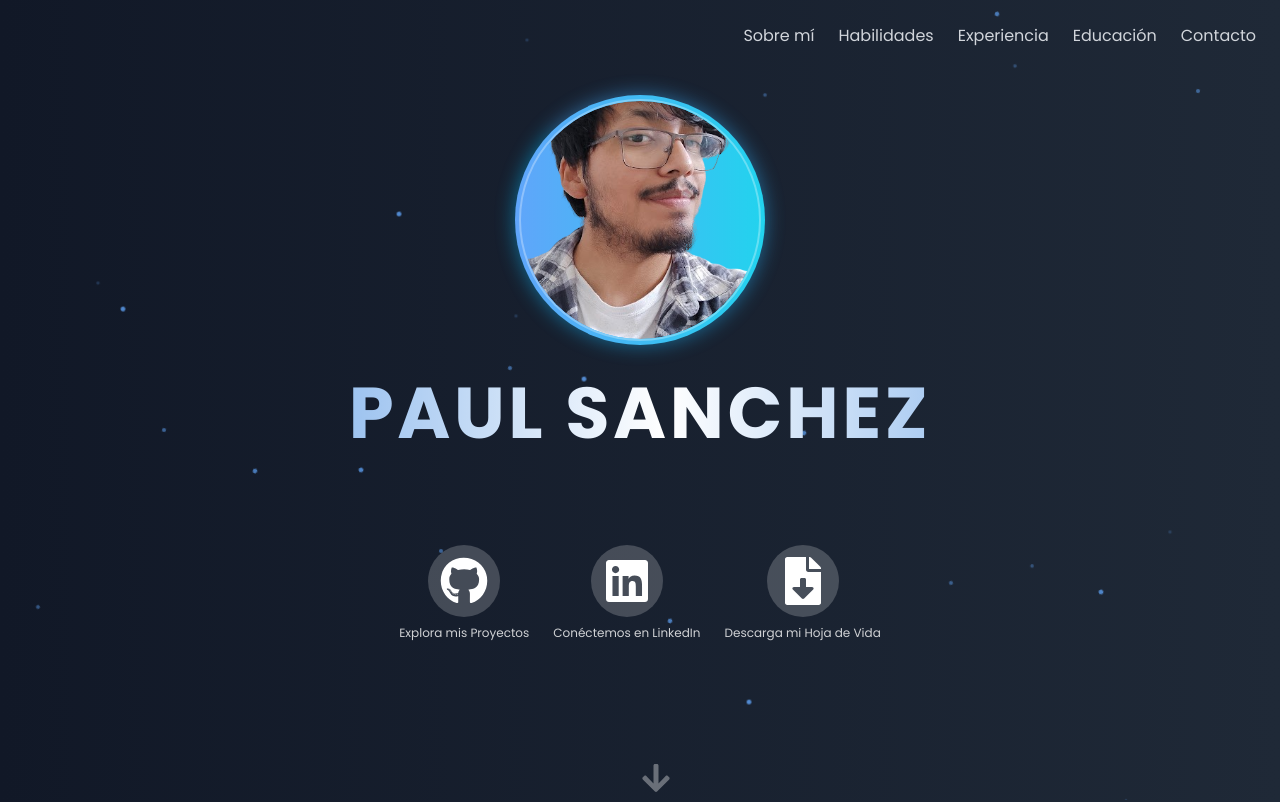
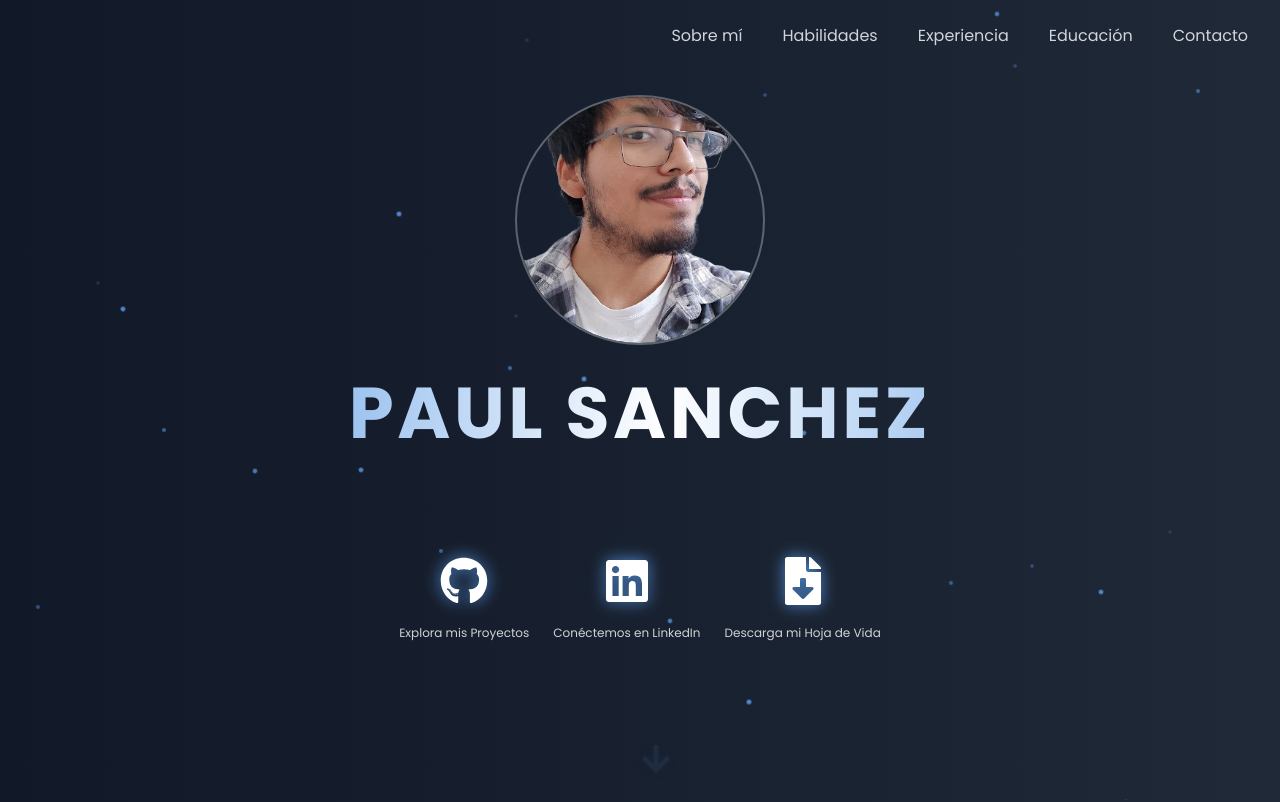
Before and after one commit to Paulfriki55/portafolio-sanchez, a Next.js app in the folder curriculum-sanchez-paul/: page / in a window 1280 px wide. Shown: the top 802 px of the page. Built offline with nearby package versions, Linux system fonts and the light colour scheme.

Commit message:
Update Header.tsx

```diff
--- a/curriculum-sanchez-paul/components/Header.tsx
+++ b/curriculum-sanchez-paul/components/Header.tsx
@@ -27,6 +27,7 @@ const Header = () => {
 
     const [subtitle, setSubtitle] = useState(subtitles[0].text);
     const [isMenuOpen, setIsMenuOpen] = useState(false);
+    const [isHovered, setIsHovered] = useState(false);
 
     const toggleMenu = () => {
         setIsMenuOpen(!isMenuOpen);
@@ -74,12 +75,49 @@ const Header = () => {
         initial: { opacity: 0, y: -10 },
         animate: {
             opacity: 1,
-            y: [0, 10, 0],
+            y: [0, 20, 0],
             transition: {
-                duration: 1.8,
+                duration: 1.5,
                 repeat: Infinity,
                 ease: "easeInOut"
             }
+        }
+    };
+
+    const orbitVariants = {
+        hidden: { opacity: 0, scale: 0.8 },
+        visible: (i: number) => ({
+            opacity: 1,
+            scale: 1,
+            rotate: i * 120,
+            transition: {
+                delay: i * 0.2,
+                duration: 0.5,
+                type: 'spring'
+            }
+        })
+    };
+
+    const menuVariants = {
+        hidden: { opacity: 0, y: -20 },
+        visible: {
+            opacity: 1,
+            y: 0,
+            transition: {
+                type: 'spring',
+                stiffness: 100,
+                damping: 20
+            }
+        },
+        exit: { opacity: 0, y: -20 }
+    };
+
+    const navLinkVariants = {
+        hover: {
+            scale: 1.05,
+            color: '#60a5fa',
+            textShadow: '0 0 10px rgba(96, 165, 250, 0.5)',
+            transition: { duration: 0.2 }
         }
     };
 
@@ -135,32 +173,36 @@ const Header = () => {
                 </button>
             </motion.div>
 
-             {/* Menu de navegacion */}
+            {/* Menu móvil mejorado */}
             <AnimatePresence>
                 {isMenuOpen && (
                     <motion.div
-                       initial={{ opacity: 0, y: '-100%' }} // Animación desde arriba
-                        animate={{ opacity: 1, y: 0 }}
-                        exit={{ opacity: 0, y: '-100%' }} // Animación hacia arriba
-                         transition={{ duration: 0.3, type: 'spring', stiffness: 300 }}
-                        className="fixed top-0 right-0 h-full w-64 bg-gray-900/90 backdrop-blur-sm z-40 p-6 md:hidden shadow-2xl"
+                        variants={menuVariants}
+                        initial="hidden"
+                        animate="visible"
+                        exit="exit"
+                        className="fixed top-20 right-6 w-56 bg-gray-900/95 backdrop-blur-sm rounded-lg z-40 p-4 shadow-2xl"
                     >
-                       <nav className="flex flex-col">
-                            <motion.div whileHover={{ scale: 1.05, color: '#60a5fa' }} transition={{ duration: 0.2 }}>
-                                <Link href="#about" onClick={closeMenu} className="text-gray-300 hover:text-blue-300 py-3 border-b border-gray-700 last:border-b-0">Sobre mí</Link>
+                        <nav className="flex flex-col gap-3">
+                            {['about', 'skills', 'experience', 'education', 'contact'].map((section) => (
+                                <motion.div
+                                    key={section}
+                                    whileHover={{ scale: 1.02 }}
+                                    transition={{ duration: 0.2 }}
+                                >
+                                    <Link
+                                        href={`#${section}`}
+                                        onClick={closeMenu}
+                                        className="text-gray-300 py-2 px-4 rounded-md hover:bg-gray-800/50 transition-all block relative"
+                                    >
+                                        {section === 'about' && 'Sobre mí'}
+                                        {section === 'skills' && 'Habilidades'}
+                                        {section === 'experience' && 'Experiencia'}
+                                        {section === 'education' && 'Educación'}
+                                        {section === 'contact' && 'Contacto'}
+                                    </Link>
                                 </motion.div>
-                            <motion.div whileHover={{ scale: 1.05, color: '#60a5fa' }} transition={{ duration: 0.2 }}>
-                                <Link href="#skills" onClick={closeMenu} className="text-gray-300 hover:text-blue-300 py-3 border-b border-gray-700 last:border-b-0">Habilidades</Link>
-                            </motion.div>
-                           <motion.div whileHover={{ scale: 1.05, color: '#60a5fa' }} transition={{ duration: 0.2 }}>
-                                <Link href="#experience" onClick={closeMenu} className="text-gray-300 hover:text-blue-300 py-3 border-b border-gray-700 last:border-b-0">Experiencia</Link>
-                           </motion.div>
-                           <motion.div whileHover={{ scale: 1.05, color: '#60a5fa' }} transition={{ duration: 0.2 }}>
-                                <Link href="#education" onClick={closeMenu} className="text-gray-300 hover:text-blue-300 py-3 border-b border-gray-700 last:border-b-0">Educación</Link>
-                            </motion.div>
-                           <motion.div whileHover={{ scale: 1.05, color: '#60a5fa' }} transition={{ duration: 0.2 }}>
-                                <Link href="#contact" onClick={closeMenu} className="text-gray-300 hover:text-blue-300 py-3 border-b border-gray-700 last:border-b-0">Contacto</Link>
-                            </motion.div>
+                            ))}
                         </nav>
                     </motion.div>
                 )}
@@ -168,34 +210,33 @@ const Header = () => {
 
             {/* Contenido del Header */}
             <div className="relative z-10 text-white text-center px-4 flex flex-col items-center justify-center space-y-6 -translate-y-8">
-                {/* Foto de perfil con nuevo efecto */}
+                {/* Foto de perfil con orbitas */}
+                <div
+                    className="relative mb-2 w-[200px] h-[200px] md:w-[250px] md:h-[250px]"
+                    onMouseEnter={() => setIsHovered(true)}
+                    onMouseLeave={() => setIsHovered(false)}
+                >
+                    <AnimatePresence>
+                        {isHovered && [0, 1, 2].map((i) => (
+                            <motion.div
+                                key={i}
+                                className="absolute inset-0 border-2 border-blue-400/30 rounded-full"
+                                variants={orbitVariants}
+                                initial="hidden"
+                                animate="visible"
+                                exit="hidden"
+                                custom={i}
+                            />
+                        ))}
+                    </AnimatePresence>
+
                     <motion.div
                         initial={{ scale: 0.8, opacity: 0 }}
                         animate={{ scale: 1, opacity: 1 }}
                         transition={{ delay: 0.2, duration: 0.8 }}
-                    className="relative mb-2 w-[200px] h-[200px] md:w-[250px] md:h-[250px]"
+                        className="relative w-full h-full"
                     >
-                    {/* Efecto de brillo giratorio */}
-                    <motion.div
-                       className="absolute inset-0 rounded-full animate-spin-slow opacity-75"
-                        style={{
-                            background: `conic-gradient(from -45deg, rgba(66, 153, 225, 0.8) , rgba(0, 170, 225, 0.8))`,
-                            animationDuration: '10s',
-                            filter: 'blur(10px)'
-                        }}
-                   />
-                    {/* Contenedor de la imagen */}
-                    <motion.div
-                        whileHover={{
-                            scale: 1.02,
-                            borderColor: 'rgba(66, 153, 225, 0.6)',
-                            boxShadow: '0 0 15px rgba(66, 153, 225, 0.4)',
-                           background: 'transparent'
-                        }}
-                       transition={{ duration: 0.3 }}
-                        className="relative w-full h-full rounded-full p-1 bg-gradient-to-r from-blue-400 to-cyan-400"
-                    >
-                        <div className="w-full h-full rounded-full overflow-hidden border-2 border-white/30">
+                        <div className="relative w-full h-full rounded-full overflow-hidden border-2 border-white/30">
                             <Image
                                 src="/images/paul-profile.png"
                                 alt="Paul Sanchez"
@@ -207,7 +248,7 @@ const Header = () => {
                             />
                         </div>
                     </motion.div>
-                </motion.div>
+                </div>
 
                 <motion.h1
                     initial={{ y: 20, opacity: 0 }}
@@ -232,7 +273,7 @@ const Header = () => {
                     </motion.div>
                 </AnimatePresence>
 
-                 {/* Social Links */}
+                {/* Social Links con efecto neon */}
                 <motion.div
                     initial={{ y: 20, opacity: 0 }}
                     animate={{ y: 0, opacity: 1 }}
@@ -240,85 +281,76 @@ const Header = () => {
                     className="flex flex-col items-center gap-4"
                 >
                     <div className="flex justify-center gap-6">
+                        {[
+                            { href: "https://github.com/Paulfriki55", icon: FaGithub, label: "Explora mis Proyectos" },
+                            { href: "https://linkedin.com/in/paul-sanchez-955204271", icon: FaLinkedin, label: "Conéctemos en LinkedIn" },
+                            { href: "/files/Hoja de Vida Paul Sanchez.pdf", icon: FaFileDownload, label: "Descarga mi Hoja de Vida" },
+                        ].map((link, index) => (
                             <motion.div
+                                key={index}
+                                className="flex flex-col items-center"
                                 whileHover={{ scale: 1.1 }}
-                             className="flex flex-col items-center"
                             >
                                 <Link
-                                   href="https://github.com/Paulfriki55"
+                                    href={link.href}
                                     target="_blank"
                                     rel="noopener noreferrer"
-                                   className="bg-white/20 p-3 rounded-full hover:bg-white/30 transition-all duration-300 flex items-center justify-center"
+                                    className="p-3 rounded-full transition-all duration-300 hover:bg-white/10"
                                 >
-                                    <FaGithub className="w-12 h-12 text-white" />
+                                    <link.icon
+                                        className="w-12 h-12 text-white"
+                                        style={{
+                                            filter: 'drop-shadow(0 0 8px rgba(96, 165, 250, 0.8))'
+                                        }}
+                                    />
                                 </Link>
-                               <span className="mt-2 text-xs opacity-80">Explora mis Proyectos</span>
+                                <span className="mt-2 text-xs opacity-80">{link.label}</span>
                             </motion.div>
-
-                       <motion.div
-                            whileHover={{ scale: 1.1 }}
-                           className="flex flex-col items-center"
-                        >
-                            <Link
-                                href="https://linkedin.com/in/paul-sanchez-955204271"
-                                 target="_blank"
-                                rel="noopener noreferrer"
-                                className="bg-white/20 p-3 rounded-full hover:bg-white/30 transition-all duration-300 flex items-center justify-center"
-                            >
-                                <FaLinkedin className="w-12 h-12 text-white" />
-                           </Link>
-                           <span className="mt-2 text-xs opacity-80">Conéctemos en LinkedIn</span>
-                         </motion.div>
-
-                         {/* Nuevo botón para descargar la Hoja de Vida */}
-                       <motion.div
-                            whileHover={{ scale: 1.1 }}
-                            className="flex flex-col items-center"
-                       >
-                            <Link
-                                href="/files/Hoja de Vida Paul Sanchez.pdf"
-                                target="_blank"
-                                rel="noopener noreferrer"
-                                className="bg-white/20 p-3 rounded-full hover:bg-white/30 transition-all duration-300 flex items-center justify-center"
-                           >
-                                <FaFileDownload className="w-12 h-12 text-white" />
-                           </Link>
-                            <span className="mt-2 text-xs opacity-80">Descarga mi Hoja de Vida</span>
-                      </motion.div>
+                        ))}
                     </div>
                 </motion.div>
             </div>
 
-           {/* Scroll Indicator */}
+            {/* Scroll Indicator mejorado */}
             <motion.div
                 variants={scrollIndicatorVariants}
                 initial="initial"
                 animate="animate"
-                className="absolute bottom-4 left-1/2 transform -translate-x-1/2 z-10"
+                className="absolute bottom-8 left-1/2 -translate-x-1/2 z-10 cursor-pointer"
             >
-                <FaArrowDown className="w-8 h-8 text-white opacity-70" />
+                <FaArrowDown className="w-8 h-8 text-blue-400" style={{ filter: 'drop-shadow(0 0 8px rgba(96, 165, 250, 0.5))' }} />
             </motion.div>
 
-             {/* Navegacion para pantallas grandes */}
+            {/* Navegacion desktop mejorada */}
             <nav className="hidden md:flex absolute top-6 right-6 z-50 space-x-6">
-               <motion.div whileHover={{ scale: 1.05, color: '#60a5fa' }} transition={{ duration: 0.2 }}>
-                    <Link href="#about" className="text-gray-300 hover:text-blue-300">Sobre mí</Link>
+                {['about', 'skills', 'experience', 'education', 'contact'].map((section) => (
+                    <motion.div
+                        key={section}
+                        variants={navLinkVariants}
+                        whileHover="hover"
+                        className="relative"
+                    >
+                        <Link
+                            href={`#${section}`}
+                            className="text-gray-300 px-2 py-1 transition-colors"
+                        >
+                            {section === 'about' && 'Sobre mí'}
+                            {section === 'skills' && 'Habilidades'}
+                            {section === 'experience' && 'Experiencia'}
+                            {section === 'education' && 'Educación'}
+                            {section === 'contact' && 'Contacto'}
+                            <motion.div
+                                className="absolute bottom-0 left-0 h-[2px] bg-blue-400"
+                                initial={{ width: 0 }}
+                                whileHover={{ width: '100%' }}
+                                transition={{ duration: 0.3 }}
+                            />
+                        </Link>
                     </motion.div>
-              <motion.div whileHover={{ scale: 1.05, color: '#60a5fa' }} transition={{ duration: 0.2 }}>
-                    <Link href="#skills" className="text-gray-300 hover:text-blue-300">Habilidades</Link>
-                </motion.div>
-                 <motion.div whileHover={{ scale: 1.05, color: '#60a5fa' }} transition={{ duration: 0.2 }}>
-                    <Link href="#experience" className="text-gray-300 hover:text-blue-300">Experiencia</Link>
-                </motion.div>
-               <motion.div whileHover={{ scale: 1.05, color: '#60a5fa' }} transition={{ duration: 0.2 }}>
-                    <Link href="#education" className="text-gray-300 hover:text-blue-300">Educación</Link>
-                 </motion.div>
-                 <motion.div whileHover={{ scale: 1.05, color: '#60a5fa' }} transition={{ duration: 0.2 }}>
-                    <Link href="#contact" className="text-gray-300 hover:text-blue-300">Contacto</Link>
-                </motion.div>
+                ))}
             </nav>
         </motion.header>
     )
 }
 
-export default Header
+export default Header;
```
Lines whose indentation alone changed are shown as unchanged.
